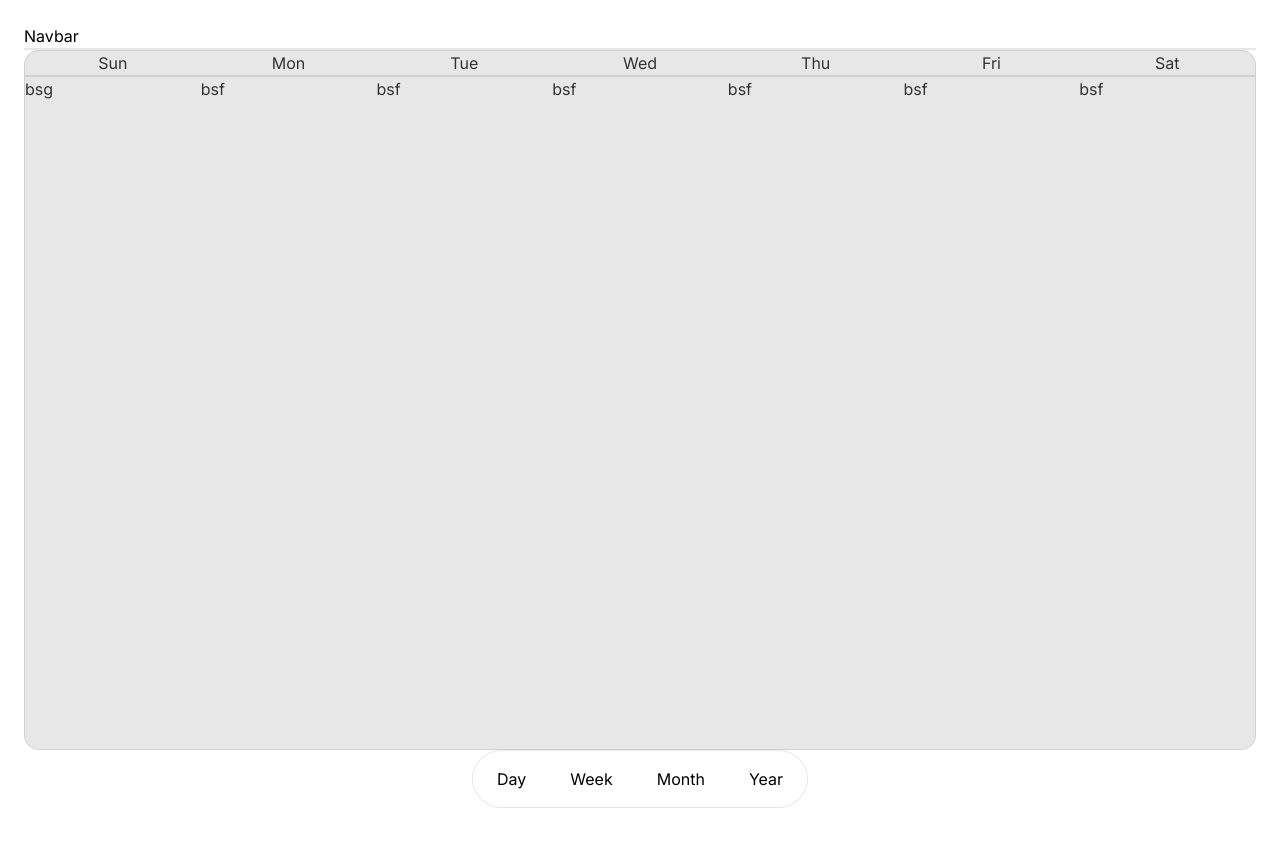
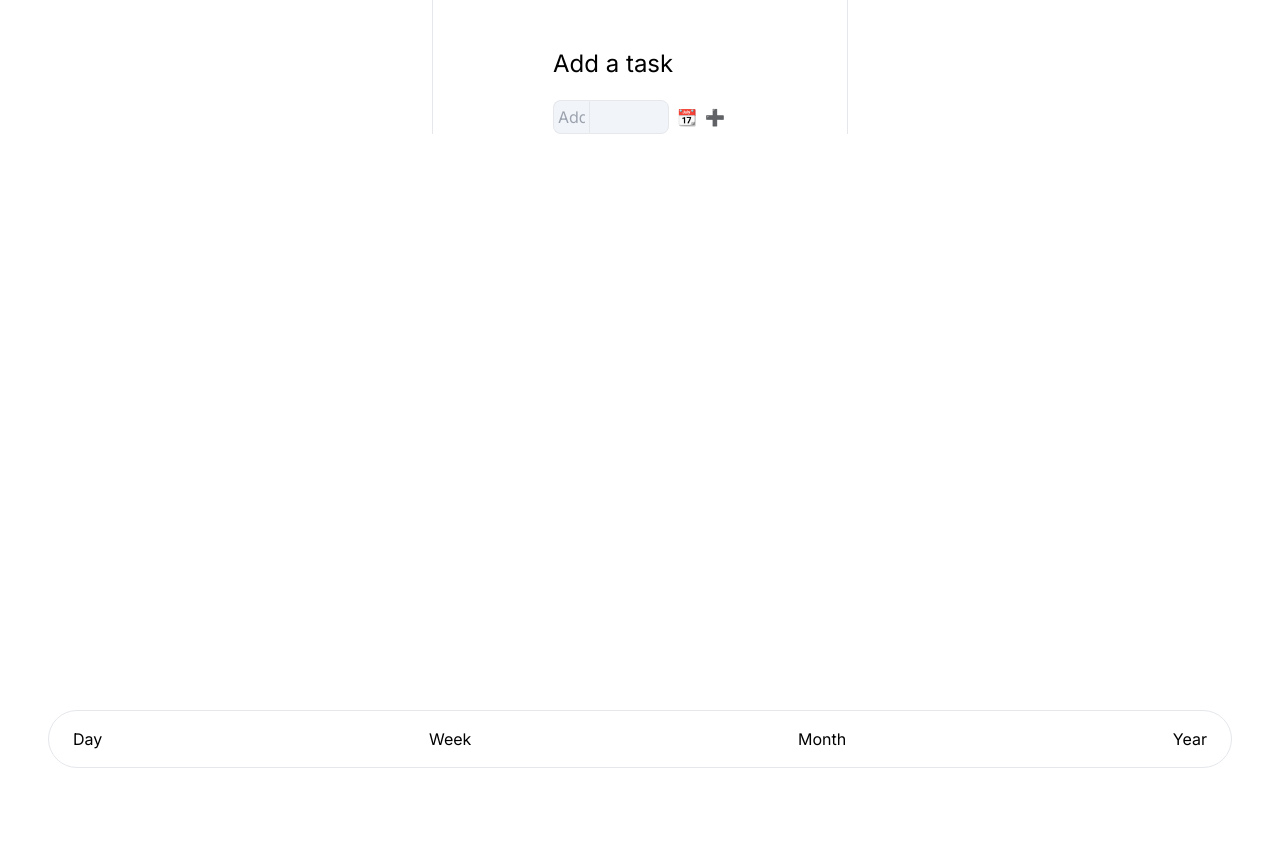
Before and after one commit to piglitch/datepicker, a Next.js app: page / in a window 1280 px wide. Shown: the top 846 px of the page. After the commit the page ends 800 px from the top, so only its background shows below. Built offline with nearby package versions, Linux system fonts and the light colour scheme.

Commit message:
added context api

```diff
--- a/src/app/_components/AddTask.tsx
+++ b/src/app/_components/AddTask.tsx
@@ -1,23 +1,46 @@
+import { DateContext } from './_states/DateContext';
 import MyDatePicker from './Datepicker';
-import { useState } from 'react';
+import { useContext, useState } from 'react';
 
 const AddTask = () => {
   const [clicked, setClicked] = useState(false);
+  const dateContext = useContext(DateContext);
+  if (!dateContext) {
+    throw new Error('FirstComponent must be used within a DateProvider');
+  }
+
+  const { date, setDate } = dateContext;
+
   return (
-    <div className='pt-12 mx-96 border-l border-r px-10 max-w-5xl'>
-      <h1 className='mb-5 text-2xl'>Add a skill</h1>
-      <div className='flex gap-2'>
-        <input className='w-2/3 p-1 border rounded-lg bg-slate-100 outline-none' placeholder='add a skill' />
-        <div className='my-auto cursor-pointer' onClick={() => setClicked(!clicked)}>📆</div>
-        <div className='my-auto cursor-pointer'>➕</div>
-      </div>
-      <div className='ml-96 p-14'>
-        {
-          clicked === true ? <MyDatePicker /> : null
-        }
+    <div className='pt-12 mx-96 border-l border-r px-10 max-w-5xl relative'>
+      <div className='mx-20'>
+        <h1 className='mb-5 text-2xl'>Add a task</h1>
+        <div className='flex gap-2'>
+          <div className='w-2/3 flex justify-end'>
+            <input
+              className='w-3/4 p-1 border border-r-0 rounded-lg rounded-r-none bg-slate-100 outline-none'
+              placeholder='Add a task'
+            />
+            <input
+              type="text"
+              disabled
+              value={date}
+              className='w-20 p-1 border rounded-lg rounded-l-none text-xs bg-slate-100'
+            />
+          </div>
+          <div className='my-auto cursor-pointer relative'>
+            <div onClick={() => setClicked(!clicked)}>📆</div>
+            {clicked && (
+              <div className='absolute top-6 left-0 bg-white shadow-lg border rounded-lg p-2 z-10'>
+                <MyDatePicker />
+              </div>
+            )}
+          </div>
+          <div className='my-auto cursor-pointer'>➕</div>
+        </div>
       </div>
     </div>
-  )
-}
+  );
+};
 
-export default AddTask
+export default AddTask;
--- a/src/app/_components/Datepicker.tsx
+++ b/src/app/_components/Datepicker.tsx
@@ -1,18 +1,40 @@
-import DatePicker from "react-datepicker";
-import { useState } from "react";
-import 'react-datepicker/dist/react-datepicker.css';
+import * as React from 'react';
+import { AdapterDayjs } from '@mui/x-date-pickers/AdapterDayjs';
+import { LocalizationProvider } from '@mui/x-date-pickers/LocalizationProvider';
+import { StaticDatePicker } from '@mui/x-date-pickers/StaticDatePicker';
+import { useState, useContext } from 'react';
+import dayjs, { Dayjs } from 'dayjs';
+import { DateContext } from './_states/DateContext';
 
-function MyDatePicker() {
-  const [startDate, setStartDate] = useState(new Date());
+export default function FirstComponent() {
+  const [accepted, setAccepted] = useState(false);
+
+  // Use context and check for undefined
+  const dateContext = useContext(DateContext);
+
+  if (!dateContext) {
+    throw new Error('FirstComponent must be used within a DateProvider');
+  }
+
+  const { date, setDate } = dateContext;
 
   return (
-    <DatePicker
-      selected={startDate}
-      onChange={(date) => date ? setStartDate(date) : null} // Update the date state on change
-      dateFormat="dd/MM/yyyy" // Optional: set a date format
-      placeholderText="Select a date" // Optional: adds a placeholder
-    />
+    <div>
+      {
+        !accepted ?
+        <LocalizationProvider dateAdapter={AdapterDayjs}>
+          <StaticDatePicker
+            value={date ? dayjs(date) : null} // Handle null or invalid date safely
+            onChange={(newValue) => {
+              if (newValue) {
+                setDate(newValue.format('YYYY-MM-DD')); // Ensure date is stored as string
+              }
+            }}
+            onAccept={() => setAccepted(true)} // Accept when user is done picking
+          />
+        </LocalizationProvider>
+        : <div>{date ? dayjs(date).format('DD/MM/YYYY') : "No Date Selected"}</div> // Format the date for display
+      }
+    </div>
   );
 }
-
-export default MyDatePicker;
--- /dev/null
+++ b/src/app/_components/_states/DateContext.ts
@@ -0,0 +1,7 @@
+import { createContext } from "react";
+
+interface DateContextType {
+  date: string;
+  setDate: React.Dispatch<React.SetStateAction<string>>;
+}
+export const DateContext = createContext<DateContextType | undefined>(undefined);
--- a/src/app/page.tsx
+++ b/src/app/page.tsx
@@ -1,14 +1,21 @@
+"use client"
+
 import Image from "next/image";
 import Navbar from './_components/Navbar';
 import Plans from "./_components/Plans";
 import Periods from "./_components/Periods";
+import AddTask from "./_components/AddTask";
+import { DateContext } from "./_components/_states/DateContext";
+import { useState } from "react";
 
 export default function Home() {
+  const [date, setDate] = useState('');
   return (
-    <main className="flex min-h-screen flex-col items-center justify-between p-6">
-      <Navbar />
-      <Plans />
-      <Periods />
+    <main className="flex min-h-screen flex-col justify-between px-12">
+      <DateContext.Provider value={{date, setDate}}>
+        <AddTask />
+        <Periods />
+      </DateContext.Provider>
     </main>
   );
 }
```
